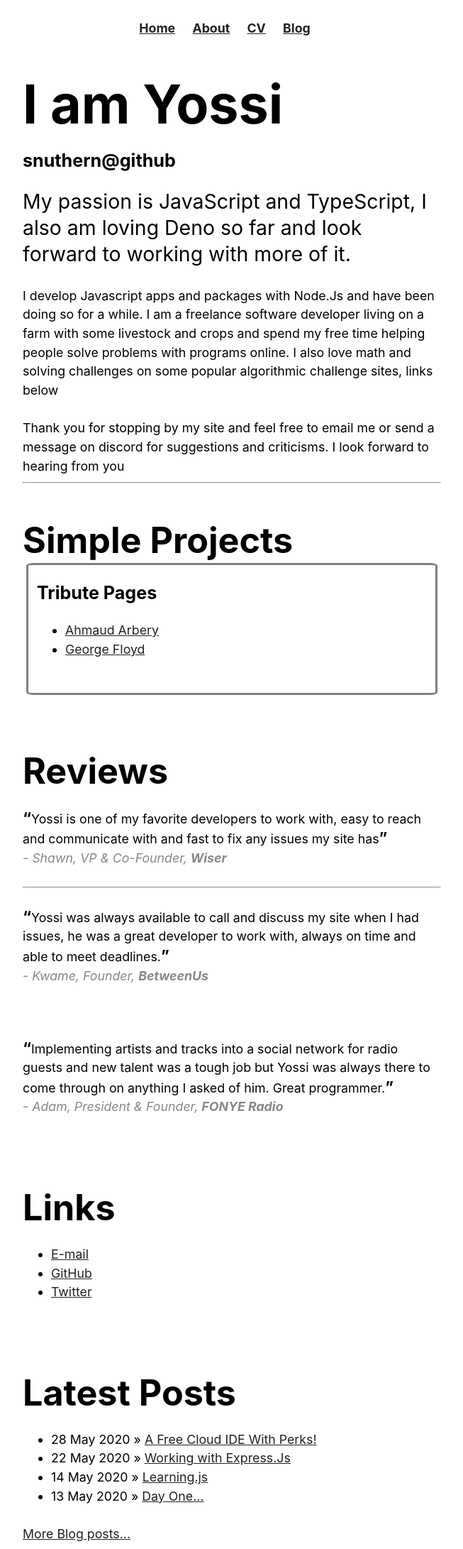
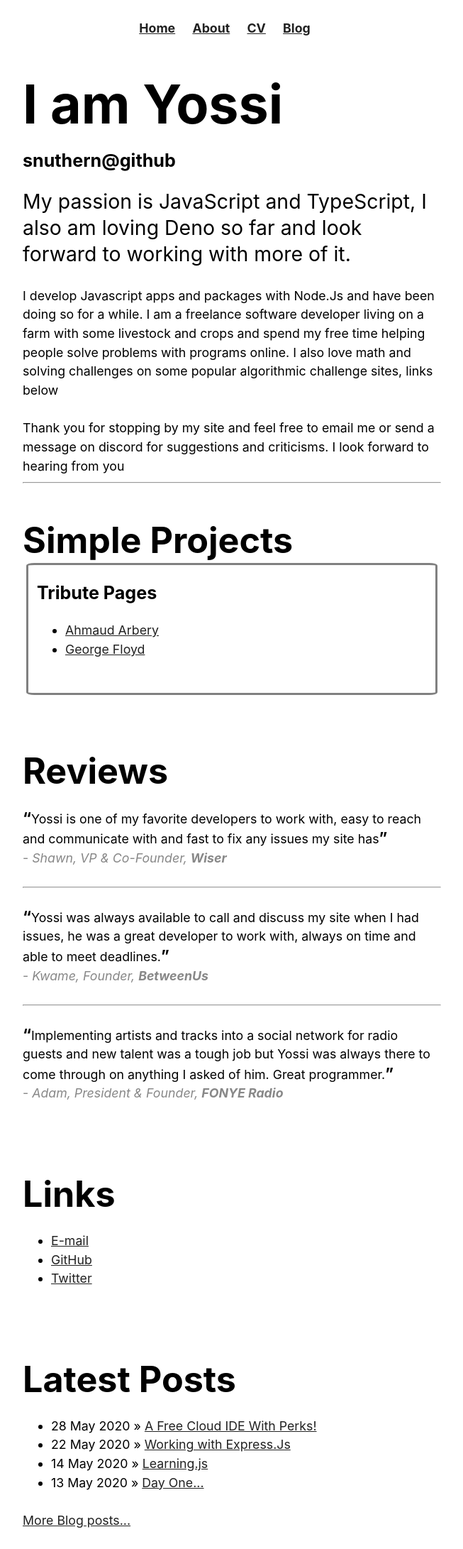
Before and after one commit to snuthern/snuthern.github.io, a Jekyll site: the page built from index.html, in a window 1280 px wide. Shown: the whole page at 71% size, without its empty margins (313-966 px from the left). Built offline with Jekyll 4.4.1, drawn with Linux system fonts in a browser that asks for light colours.

Commit message:
Adjusting template

```diff
--- a/index.html
+++ b/index.html
@@ -46,7 +46,7 @@ title : Adventures In JavaScript
             </cite>
           </footer>
         </blockquote>
-		<br />
+		<hr />
 		<blockquote>
           <p>Implementing artists and tracks into a social network for radio guests and new talent was a tough job but Yossi was always there to come through on anything I asked of him. Great programmer.</p>
           <footer>
```
